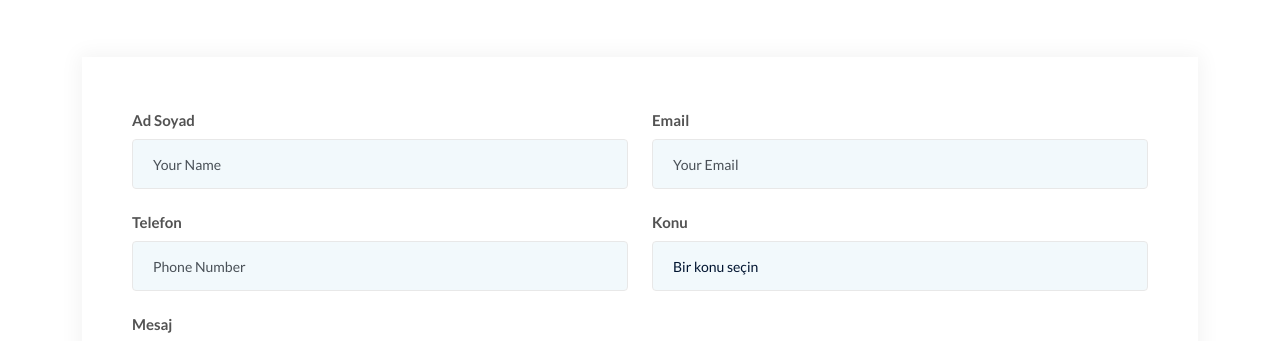
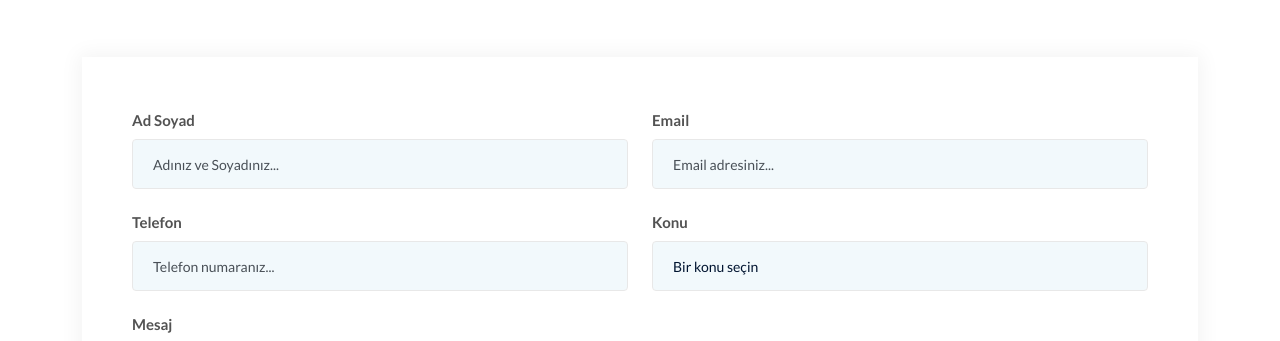
Before and after one commit to enesarsln/aeegitim, a Next.js app: page /contact in a window 1280 px wide. Shown: the part 1140-1481 px from the top of the page. Built offline with nearby package versions, Linux system fonts and the light colour scheme.

Commit message:
Form update | 06/09/2023

```diff
--- a/components/ContactUs/ContactForm.js
+++ b/components/ContactUs/ContactForm.js
@@ -66,7 +66,7 @@ const ContactForm = () => {
                       <input
                         type="text"
                         name="name"
-                        placeholder="Your Name"
+                        placeholder="Adınız ve Soyadınız..."
                         className="form-control"
                         value={contact.name}
                         onChange={handleChange}
@@ -81,7 +81,7 @@ const ContactForm = () => {
                       <input
                         type="text"
                         name="email"
-                        placeholder="Your Email"
+                        placeholder="Email adresiniz..."
                         className="form-control"
                         value={contact.email}
                         onChange={handleChange}
@@ -96,7 +96,7 @@ const ContactForm = () => {
                       <input
                         type="text"
                         name="number"
-                        placeholder="Phone Number"
+                        placeholder="Telefon numaranız..."
                         className="form-control"
                         value={contact.number}
                         onChange={handleChange}
```
